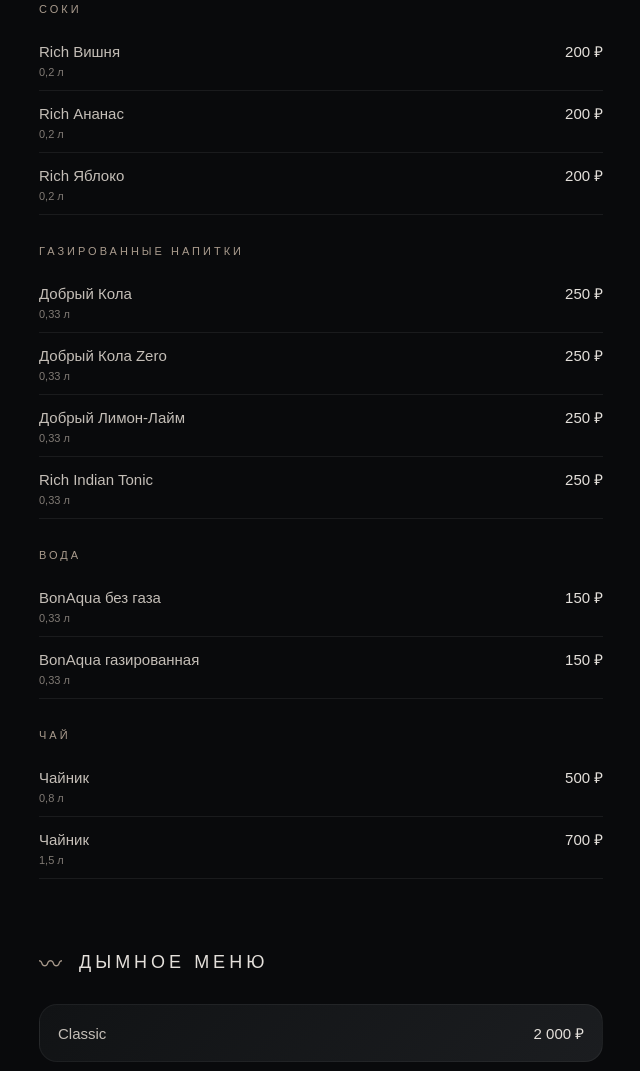
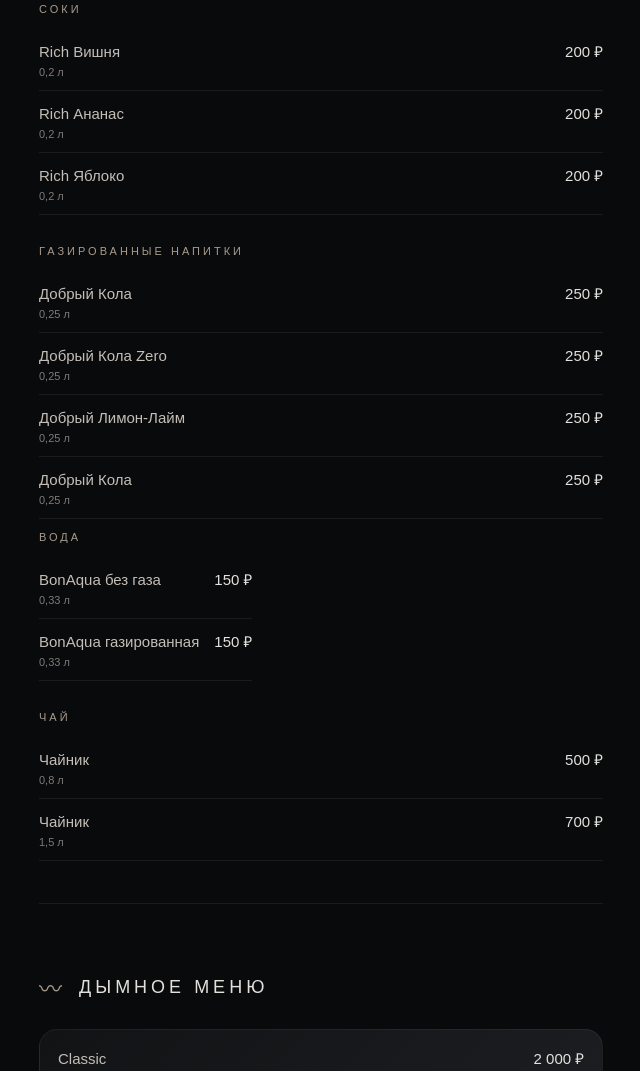
Before and after one commit to bogdanovruslan00-dev/aura-menu, a plain HTML site: page index.html in a window 1280 px wide. Shown: the part 3368-4439 px from the top of the page, without its empty margins (319-959 px from the left). Drawn offline with Linux system fonts and the light colour scheme.

Commit message:
Update index.html

```diff
--- a/index.html
+++ b/index.html
@@ -376,13 +376,11 @@
 
     <div class="group">
       <div class="group-title">Газированные напитки</div>
-
-      <div class="item"><div class="item-main"><span class="name">Добрый Кола</span><span class="price">250 ₽</span></div><div class="details">0,33 л</div></div>
-      <div class="item"><div class="item-main"><span class="name">Добрый Кола Zero</span><span class="price">250 ₽</span></div><div class="details">0,33 л</div></div>
-      <div class="item"><div class="item-main"><span class="name">Добрый Лимон-Лайм</span><span class="price">250 ₽</span></div><div class="details">0,33 л</div></div>
-      <div class="item"><div class="item-main"><span class="name">Rich Indian Tonic</span><span class="price">250 ₽</span></div><div class="details">0,33 л</div></div>
-    </div>
-
+      <div class="item"><div class="item-main"><span class="name">Добрый Кола</span><span class="price">250 ₽</span></div><div class="details">0,25 л</div></div>
+      <div class="item"><div class="item-main"><span class="name">Добрый Кола Zero</span><span class="price">250 ₽</span></div><div class="details">0,25 л</div></div>
+      <div class="item"><div class="item-main"><span class="name">Добрый Лимон-Лайм</span><span class="price">250 ₽</span></div><div class="details">0,25 л</div></div>
+      <div class="item"><div class="item-main"><span class="name">Добрый Кола</span><span class="price">250 ₽</span></div><div class="details">0,25 л</div></div>
+      <div class="item"><div class="item-main"><span
     <div class="group">
       <div class="group-title">Вода</div>
 
```
